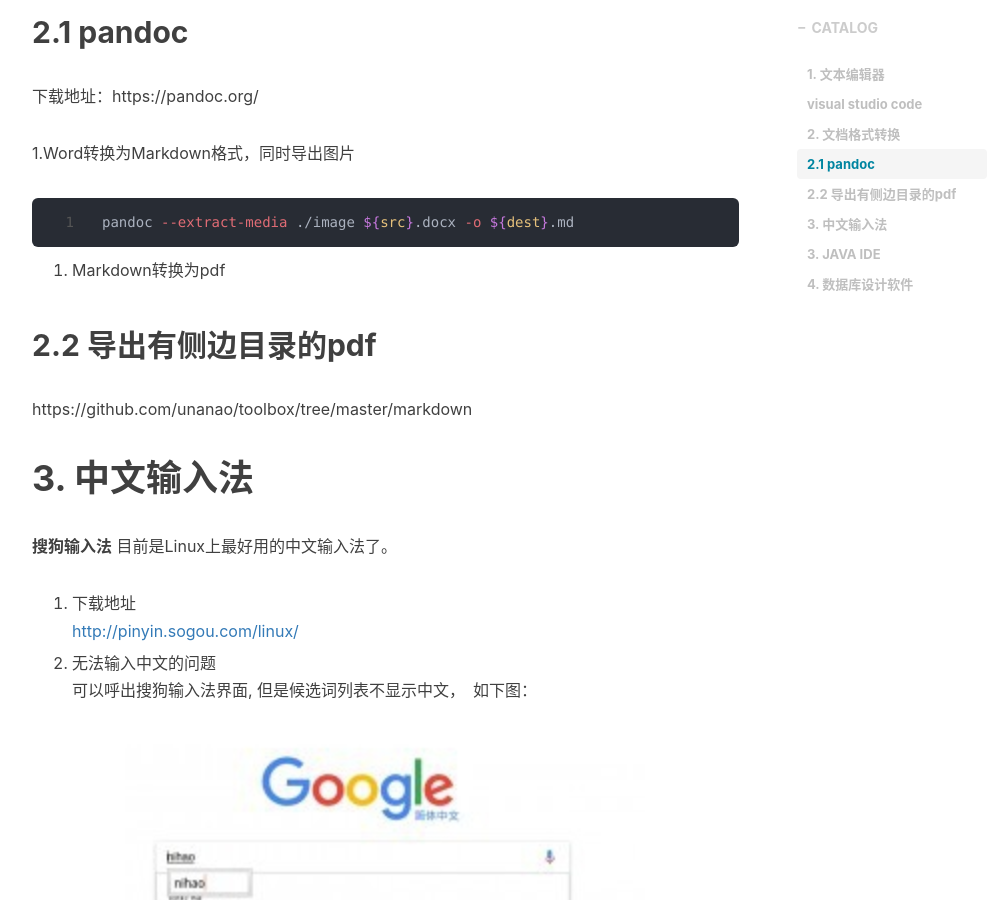
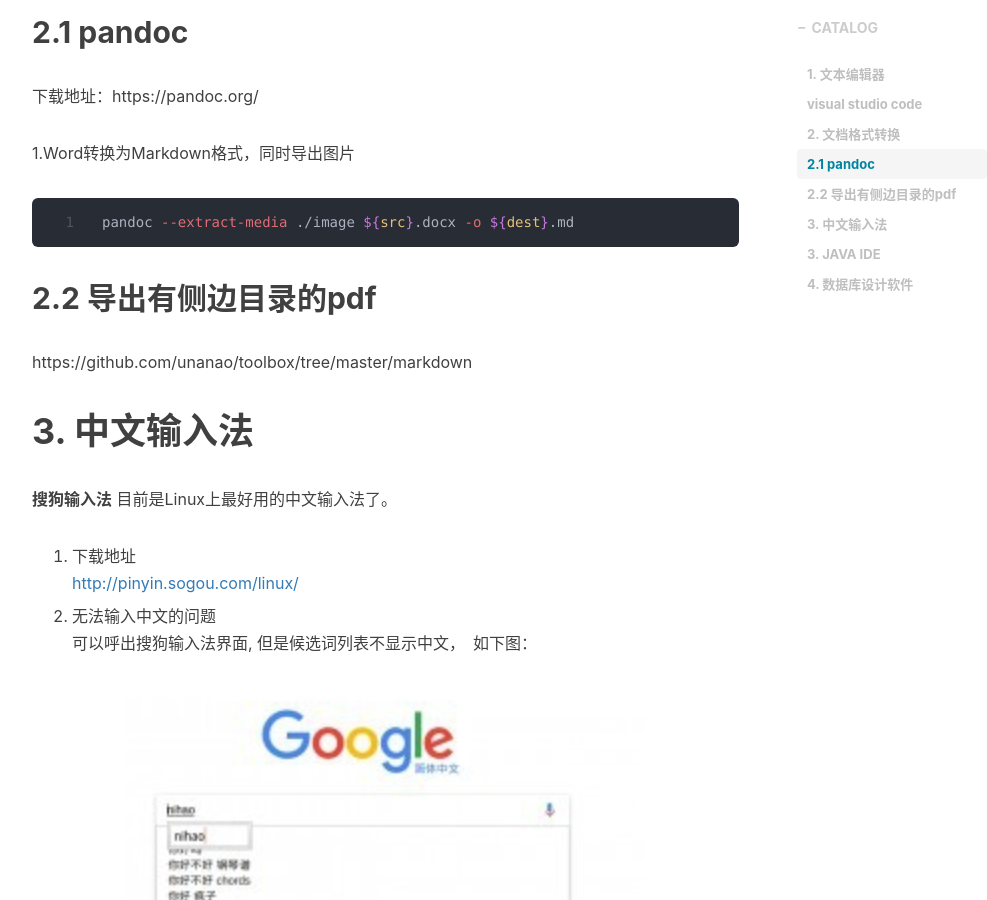
Before and after one commit to xuyumeng/xuyumeng.github.io, a Jekyll site: the page built from _posts/linux/2010-10-01-daily-use-software.md, in a window 1280 px wide and 900 px high, scrolled down 1325 px. Shown: the whole window, without its empty margins (233-1220 px from the left). Built offline with Jekyll 4.4.1, drawn with Linux system fonts in a browser that asks for light colours; nearby versions of some CDN libraries; comment, search, counter and statistics services are not loaded.

Commit message:
delete pdf

````diff
--- a/_posts/linux/2010-10-01-daily-use-software.md
+++ b/_posts/linux/2010-10-01-daily-use-software.md
@@ -47,8 +47,6 @@ mklink /D img ..\img
 pandoc --extract-media ./image ${src}.docx -o ${dest}.md
 ```
 
-2. Markdown转换为pdf
-
 ## 2.2 导出有侧边目录的pdf
 https://github.com/unanao/toolbox/tree/master/markdown
 
````
